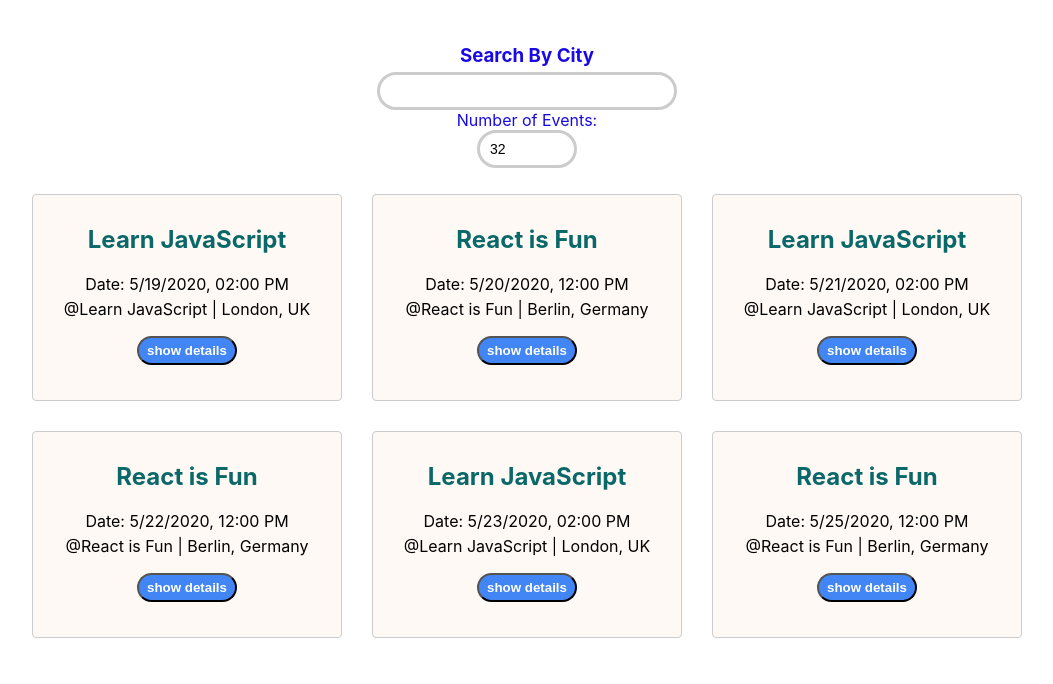
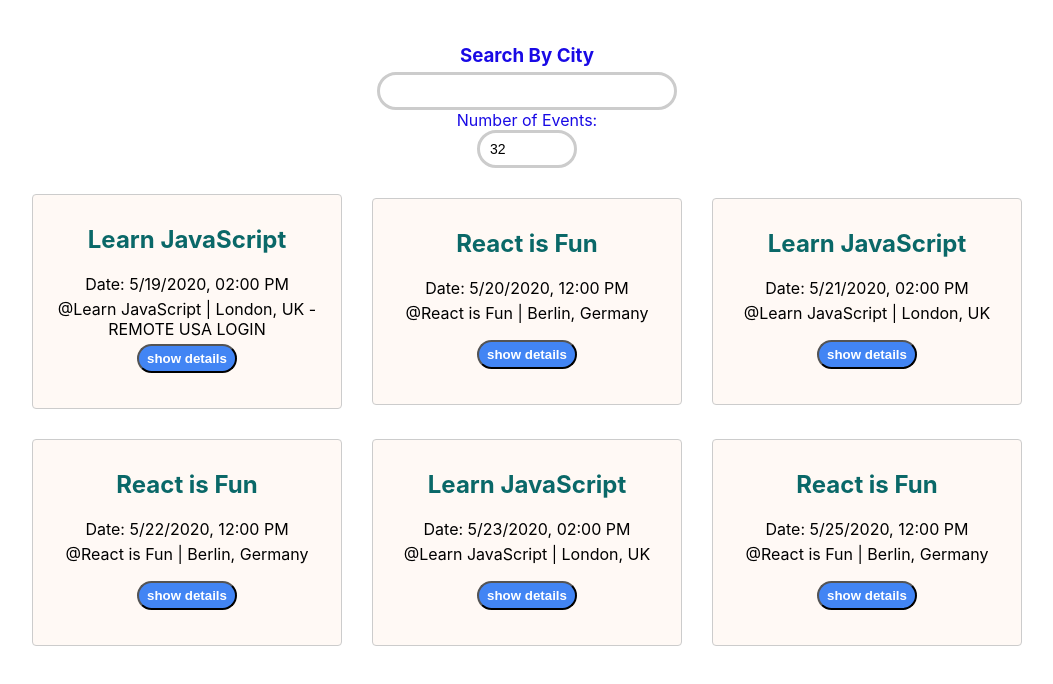
Before and after one commit to fredpasqua/meet, a React (Create React App) app: page / in a window 1280 px wide. Shown: the top 684 px of the page, without its empty margins (113-1166 px from the left). Built offline with nearby package versions, Linux system fonts and the light colour scheme.

Commit message:
edit mock data for testing long location info.

```diff
--- a/src/mock-data.js
+++ b/src/mock-data.js
@@ -11,7 +11,7 @@ const mockData = [
     summary: "Learn JavaScript",
     description:
       "Have you wondered how you can ask Google to show you the list of the top ten must-see places in London? And how Google presents you the list? How can you submit the details of an application? Well, JavaScript is doing these. :) \n\nJavascript offers interactivity to a dull, static website. Come, learn JavaScript with us and make those beautiful websites.",
-    location: "London, UK",
+    location: "London, UK - REMOTE USA LOGIN",
     creator: { email: "fullstackwebdev@careerfoundry.com", self: true },
     organizer: { email: "fullstackwebdev@careerfoundry.com", self: true },
     start: { dateTime: "2020-05-19T16:00:00+02:00", timeZone: "Europe/Berlin" },
```
